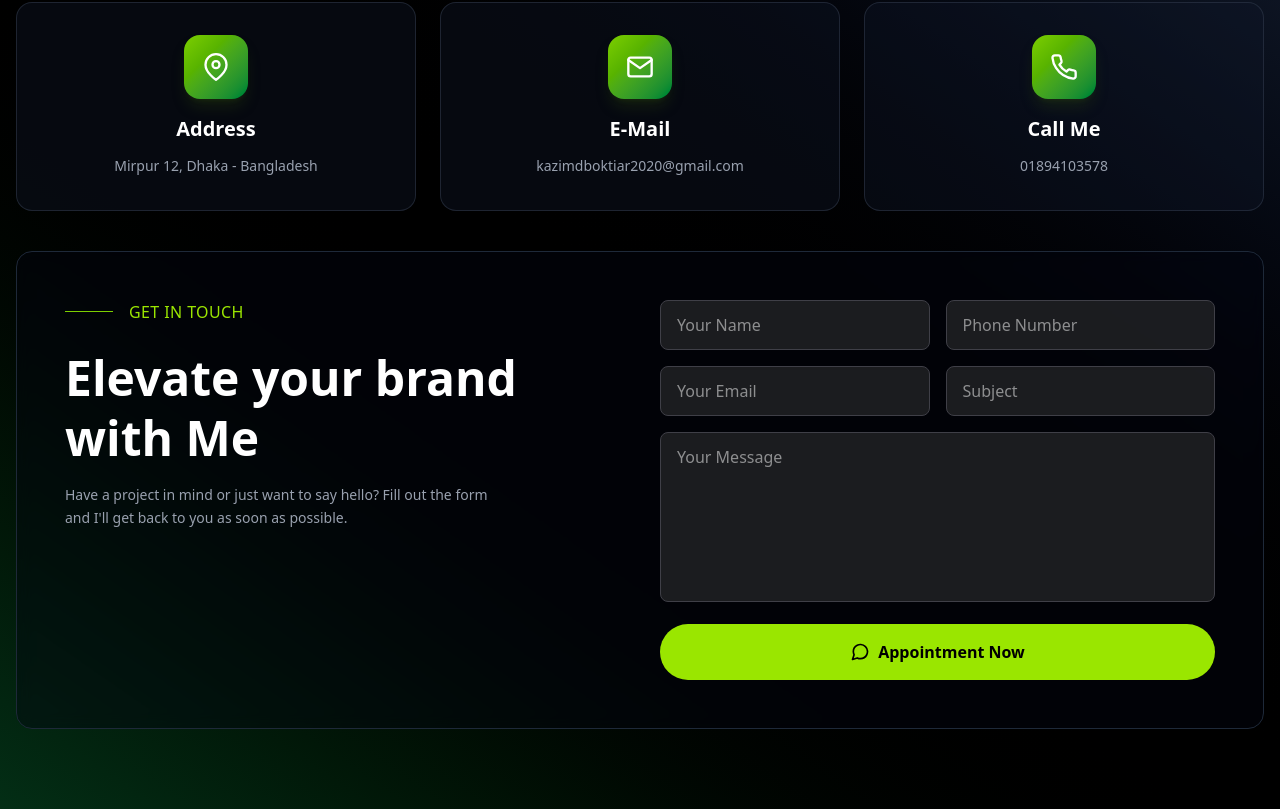
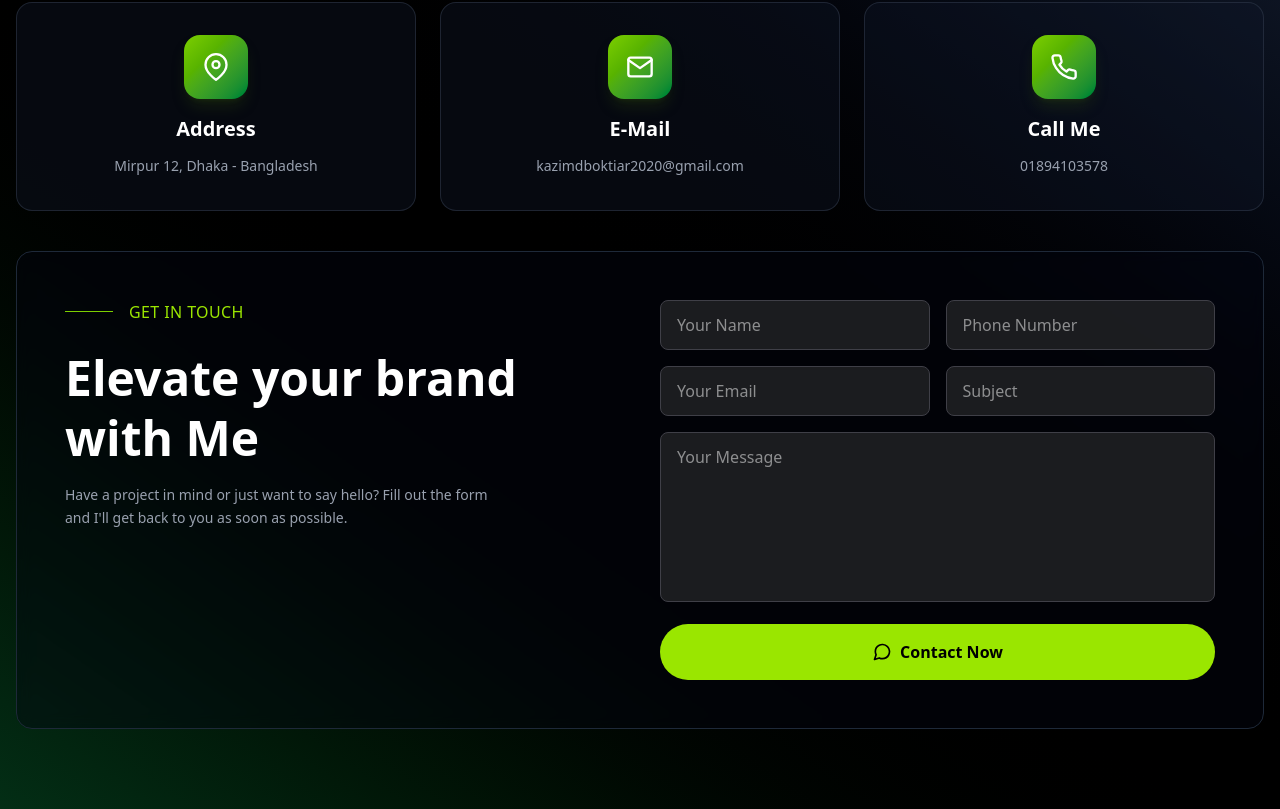
Before and after one commit to rahat2020/nextjs-portfolio, a Next.js app: page / in a window 1280 px wide. Shown: the part 3828-4637 px from the top of the page. Built offline with nearby package versions, Linux system fonts and the light colour scheme; no server answers; a web font is replaced by a local one.

Commit message:
feat: update ContactMe component error handling and improve layout; add callback to Hero button for smooth navigation

```diff
--- a/src/components/Contactme/index.jsx
+++ b/src/components/Contactme/index.jsx
@@ -69,7 +69,7 @@ export default function ContactMe({ about }) {
     if (!accessKey) {
       setStatus("error");
       setErrorMessage(
-        "Contact form isn't configured yet - missing Web3Forms access key."
+        "Contact form isn't configured yet - missing Web3Forms access key.",
       );
       return;
     }
@@ -120,11 +120,12 @@ export default function ContactMe({ about }) {
               <div className="w-16 h-16 bg-gradient-to-br from-lime-500 to-green-700 rounded-2xl flex items-center justify-center mx-auto mb-4 shadow-lg shadow-lime-900/30 transition-transform duration-300 group-hover:scale-110">
                 <Icon className="w-7 h-7 text-white" />
               </div>
-              <h3 className="text-white text-xl font-semibold mb-3">
-                {title}
-              </h3>
+              <h3 className="text-white text-xl font-semibold mb-3">{title}</h3>
               {lines.map((line) => (
-                <p key={line} className="text-gray-400 text-sm leading-relaxed break-words">
+                <p
+                  key={line}
+                  className="text-gray-400 text-sm leading-relaxed break-words"
+                >
                   {line}
                 </p>
               ))}
@@ -210,15 +211,15 @@ export default function ContactMe({ about }) {
                     status === "loading"
                       ? "Sending..."
                       : status === "success"
-                      ? "Message Sent"
-                      : "Appointment Now"
+                        ? "Message Sent"
+                        : "Contact Now"
                   }
                   icon={
                     status === "loading"
                       ? Loader
                       : status === "success"
-                      ? CheckCircle
-                      : MessageCircle
+                        ? CheckCircle
+                        : MessageCircle
                   }
                   disabled={status === "loading"}
                   className={`w-full justify-center ${
--- a/src/components/Hero/Hero.jsx
+++ b/src/components/Hero/Hero.jsx
@@ -40,6 +40,7 @@ const Hero = () => {
                 <AppButton
                   title="Hire me now"
                   icon={Briefcase}
+                  callback={() => (window.location.href = "#contact")}
                   className="bg-lime-400 text-black hover:bg-lime-300"
                 />
                 <Link
```
